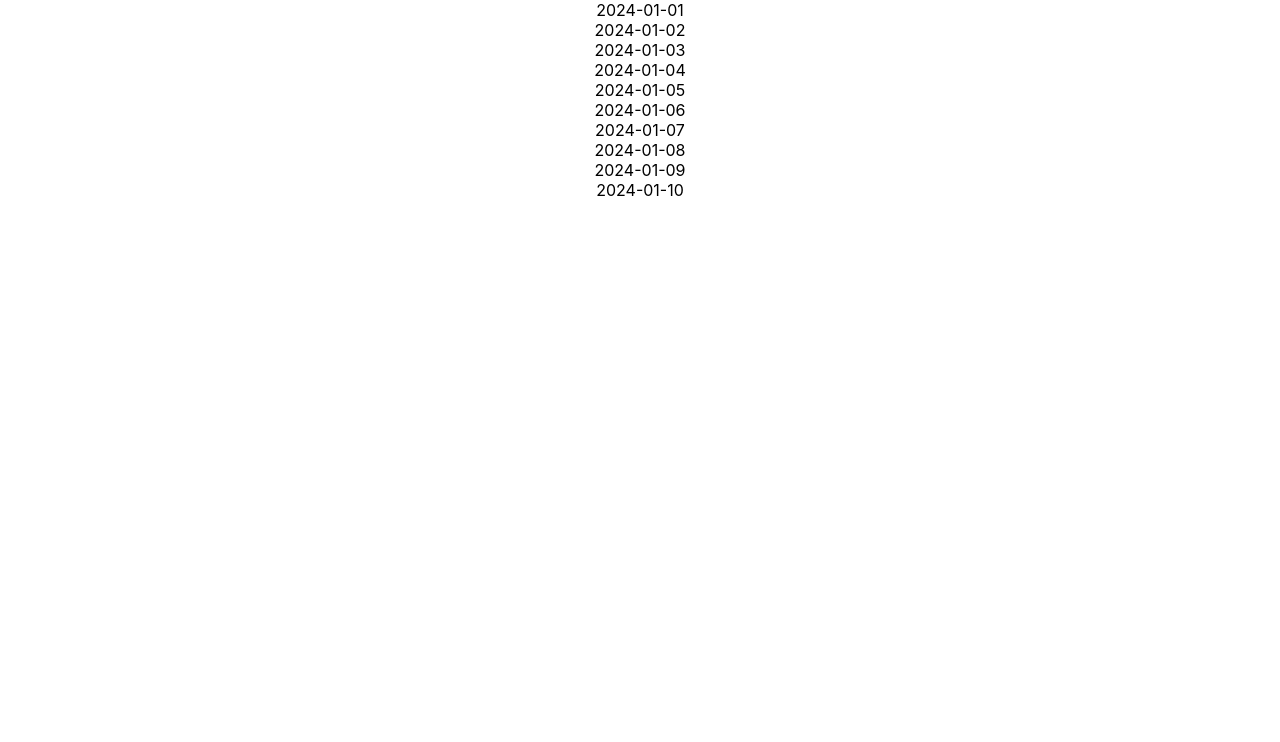
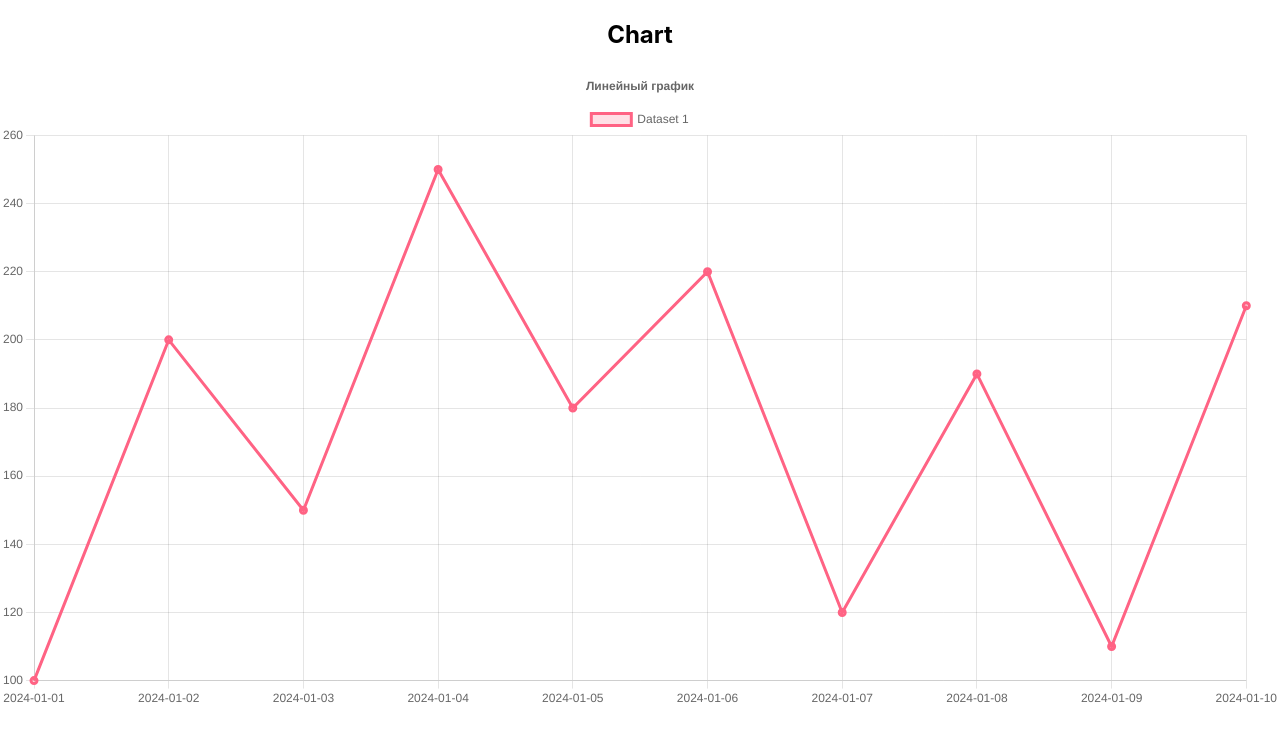
Before and after one commit to garold664/react-charts, a React (Create React App) app: page / in a window 1280 px wide. Shown: the top 742 px of the page. Built offline with nearby package versions, Linux system fonts and the light colour scheme.

Commit message:
display LineChart

```diff
--- a/src/App.jsx
+++ b/src/App.jsx
@@ -1,14 +1,41 @@
+import { useEffect, useState } from 'react';
 import './App.css';
+import LineChart from './components/LineChart';
 import useData from './hooks/useData';
 
 function App() {
   const [data, isLoading, error] = useData();
 
-  const content = isLoading
-    ? 'Loading...'
-    : error
-    ? 'Error'
-    : data.map((d) => <div key={d.date}>{d.date}</div>);
+  const [categories, setCategories] = useState([]);
+  const [values, setValues] = useState([]);
+  const [dates, setDates] = useState([]);
+
+  useEffect(() => {
+    setCategories(data.map((d) => d.category));
+    setValues(data.map((d) => d.value));
+    setDates(data.map((d) => d.date));
+  }, [data]);
+
+  const transformedData = {
+    labels: dates,
+    datasets: [
+      {
+        label: 'Dataset 1',
+        data: values,
+        backgroundColor: 'rgba(255, 99, 132, 0.2)',
+        borderColor: 'rgba(255, 99, 132, 1)',
+        borderWidth: 3,
+      },
+    ],
+  };
+
+  const content = isLoading ? (
+    'Loading...'
+  ) : error ? (
+    'Error'
+  ) : (
+    <LineChart data={transformedData} />
+  );
   return <div className="App">{content}</div>;
 }
 
--- /dev/null
+++ b/src/components/LineChart.jsx
@@ -0,0 +1,45 @@
+import {
+  CategoryScale,
+  Chart as ChartJS,
+  Legend,
+  LinearScale,
+  LineElement,
+  PointElement,
+  Title,
+  Tooltip,
+} from 'chart.js';
+import React from 'react';
+import { Line } from 'react-chartjs-2';
+
+ChartJS.register(
+  CategoryScale,
+  LinearScale,
+  PointElement,
+  LineElement,
+  Title,
+  Tooltip,
+  Legend
+);
+
+const options = {
+  responsive: true,
+  plugins: {
+    legend: {
+      position: 'top',
+    },
+    title: {
+      display: true,
+      text: 'Линейный график',
+    },
+  },
+};
+
+export default function LineChart({ data }) {
+  return (
+    <div>
+      <h2>Chart</h2>
+
+      <Line data={data} options={options} />
+    </div>
+  );
+}
```
